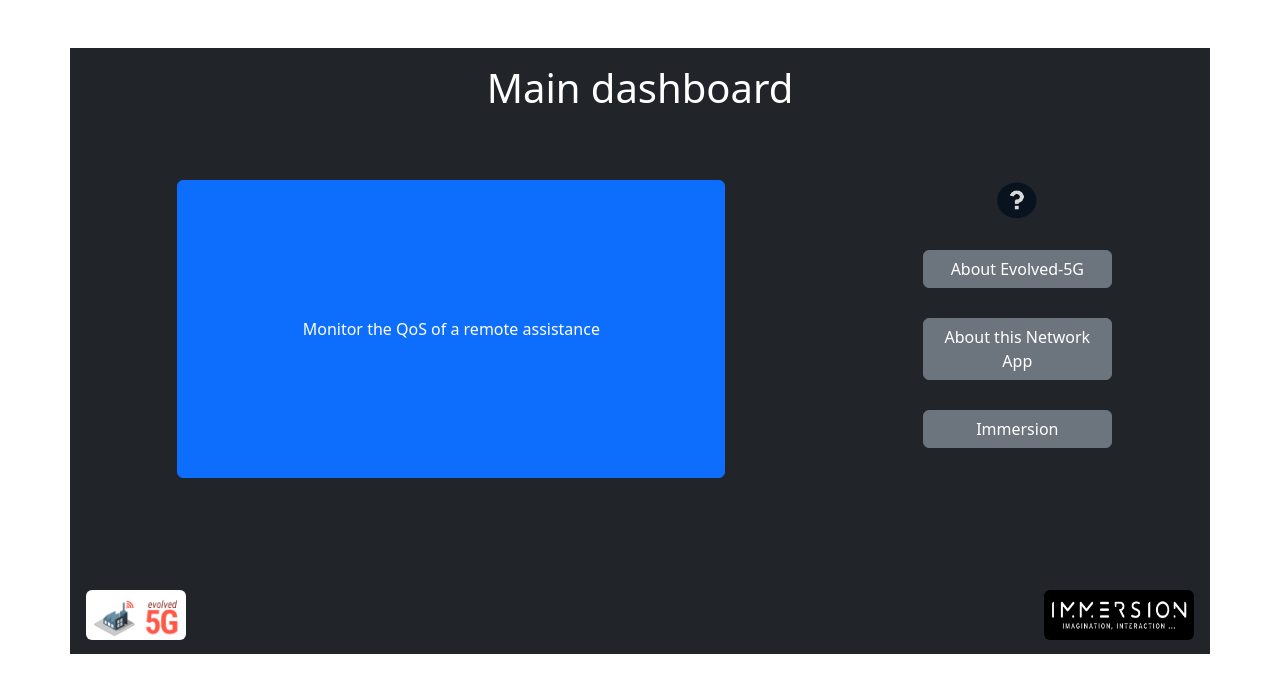
After one commit to EVOLVED-5G/ImmersionNetApp, a Python web app: template src/web/templates/dashboard2.html in a window 1280 px wide. The commit adds this page. Shown: the top 693 px of the page. Run offline with Jinja, Linux system fonts and the light colour scheme; the template is opened without the code that fills it, so the values that code supplies are empty; some libraries are stand-ins or nearby versions.

Commit message:
Updating UI elements and removing debug features

```diff
--- a/src/capif_registration.json
+++ b/src/capif_registration.json
@@ -3,11 +3,11 @@
   "capif_host": "capifcore",
   "capif_http_port": 8080,
   "capif_https_port": 443,
-  "capif_netapp_username": "imm_capif_username_1b",
-  "capif_netapp_password": "imm_capif_password_1b",
+  "capif_netapp_username": "imm_capif_username_4d",
+  "capif_netapp_password": "imm_capif_password_4d",
   "capif_callback_url": "http://0.0.0.0:5000",
   "description": ",imm_app_description",
-  "csr_common_name": "test_app_common_name_1b",
+  "csr_common_name": "test_app_common_name_4d",
   "csr_organizational_unit": "test_app_ou",
   "csr_organization": "test_app_o",
   "crs_locality": "Bordeaux",
--- a/src/python/request/web/WebRequestHandler.py
+++ b/src/python/request/web/WebRequestHandler.py
@@ -11,7 +11,7 @@ def home_page():
 
 
 def dashboard_page():
-    return render_template('dashboard.html')
+    return render_template('dashboard2.html')
 
 
 def debug_page():
--- a/src/web/templates/base.html
+++ b/src/web/templates/base.html
@@ -34,6 +34,7 @@
 </script>
 
 
+
   <!-- The main container for GUI elements -->
 <div class="container p-3 my-5 bg-dark text-white">
   {% block content %} {% endblock %}
--- /dev/null
+++ b/src/web/templates/dashboard2.html
@@ -0,0 +1,66 @@
+{% extends 'base.html' %}
+
+{% block title %} IMM NetApp {% endblock %}
+
+{% block content %}
+<blockquote class="blockquote text-center" xmlns:https="http://www.w3.org/1999/xhtml">
+    <h1>Main dashboard</h1>
+
+    <br/><br/>
+
+    <div class="row">
+        <div class="col-md-8">
+            <a href=monitoringSession>
+                <button type="button" class="btn btn-primary w-75 h-100">Monitor the QoS of a remote assistance</button>
+            </a>
+        </div>
+        <div class="col-md-1"></div>
+        <div class="col-md-2">
+
+            <div class="text-center">
+
+                <div class="row">
+                    <img src="{{url_for('static', filename='img/Icon_Questionmark.png')}}" class="rounded mx-auto d-block"
+                         alt="About logo" style="width:70px;height:40px;">
+                </div>
+                <br/>
+                <div class="row">
+                    <button type="button" class="btn btn-secondary w-100"
+                            data-bs-toggle="popover" data-bs-title="A EU project about 5G"
+                            data-bs-content="Please visit <a href='https://evolved-5g.eu/'> the official website</a>
+                            to learn more about the Evolved-5G project.">
+                        About Evolved-5G</button>
+                </div>
+                <br/>
+                <div class="row">
+                    <button type="button" class="btn btn-secondary w-100"
+                            data-bs-toggle="popover" data-bs-title="IMM Network App"
+                            data-bs-content="Made to help you monitor the 5G network QoS and suggest
+                            service adaptations.">
+                        About this Network App</button>
+                </div>
+                <br/>
+                <div class="row">
+                    <button type="button" class="btn btn-secondary w-100"
+                            data-bs-toggle="popover" data-bs-title="About us"
+                            data-bs-content="We are a French SME working on Mixed Reality and collaboration.
+                                            Please visit <a href='https://www.immersion.fr/en/'>our website</a>
+                                            to lean more!">
+                        Immersion</button>
+                </div>
+                <br/>
+            </div>
+        </div>
+       <div class="col-md-1"></div>
+    </div>
+
+
+    <!-- Loading the popover present in the page -->
+    <script>
+        const popoverTriggerList = document.querySelectorAll('[data-bs-toggle="popover"]')
+        const popoverList = [...popoverTriggerList].map(popoverTriggerEl => new bootstrap.Popover(
+            popoverTriggerEl, {"html":true, "sanitize":false}))
+    </script>
+
+</blockquote>
+{% endblock %}
--- a/src/web/templates/index.html
+++ b/src/web/templates/index.html
@@ -4,7 +4,7 @@
 
 {% block content %}
 <blockquote class="blockquote text-center">
-    <h1>Welcome to the IMM NetApp!</h1>
+    <h1>Welcome to the IMM Network App!</h1>
 
     <br/><br/>
 
--- a/src/web/templates/monitoringSession.html
+++ b/src/web/templates/monitoringSession.html
@@ -9,7 +9,7 @@
     <br/><br/>
     <!--  First part: the summary of current network state  -->
     <p class="fw-bold">Current state of the 5G network: </p>
-    <p class="fw-normal">None, please add a UE to monitor.</p>
+    <p class="fw-normal"></p>
 
     <br/><br/>
 
```
